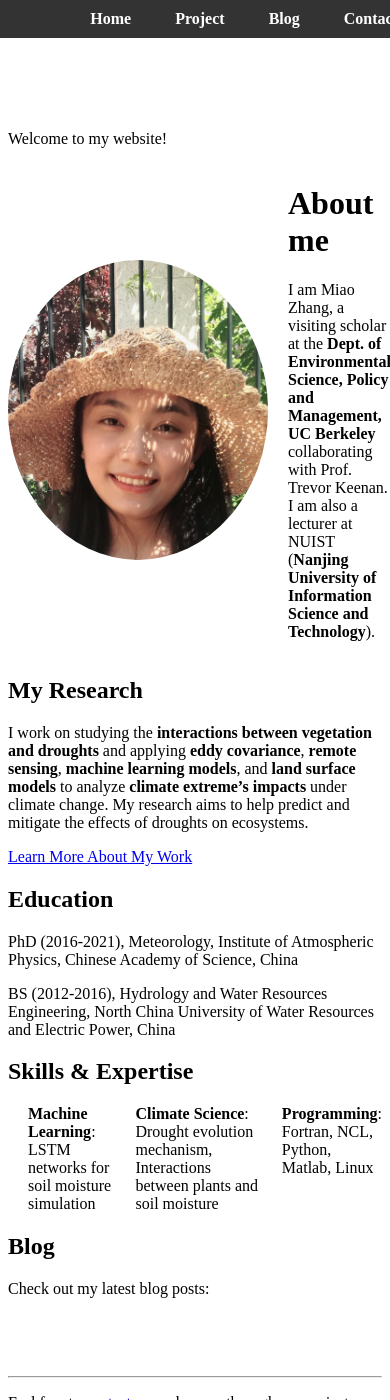
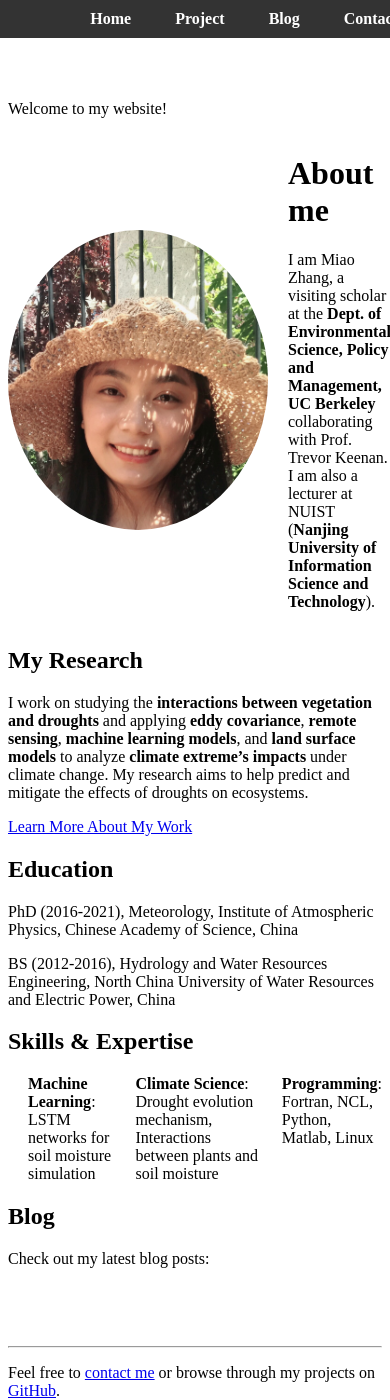
Before and after one commit to miaozhang2025/miaozhang2025.github.io, a Jekyll site: the page built from index.md, in a window 390 px wide and 1400 px high. Built offline with Jekyll 4.4.1, drawn with Linux system fonts in a browser that asks for light colours.

Commit message:
Update custom.css

```diff
--- a/assets/css/custom.css
+++ b/assets/css/custom.css
@@ -48,3 +48,8 @@
 #home {  /* Or any section identifier */
   margin-top: 130px; /* Same value as the header height */
 }
+@media (max-width: 768px) {
+  body {
+    margin-top: 100px;  /* Adjusted margin for smaller screens */
+  }
+}
```
